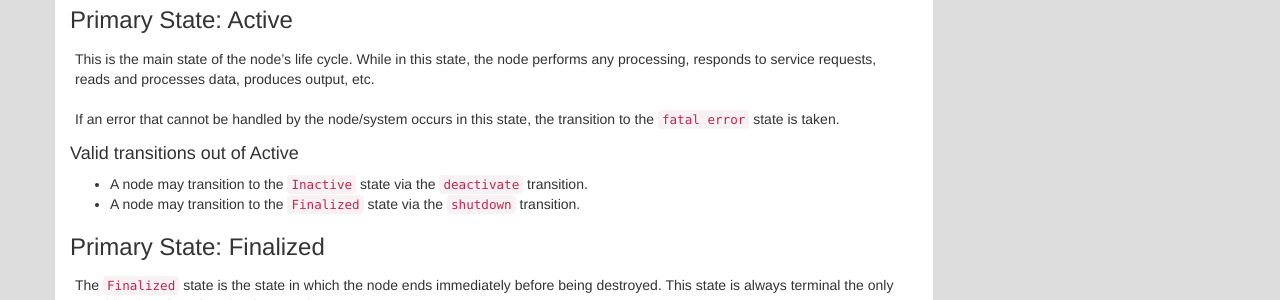
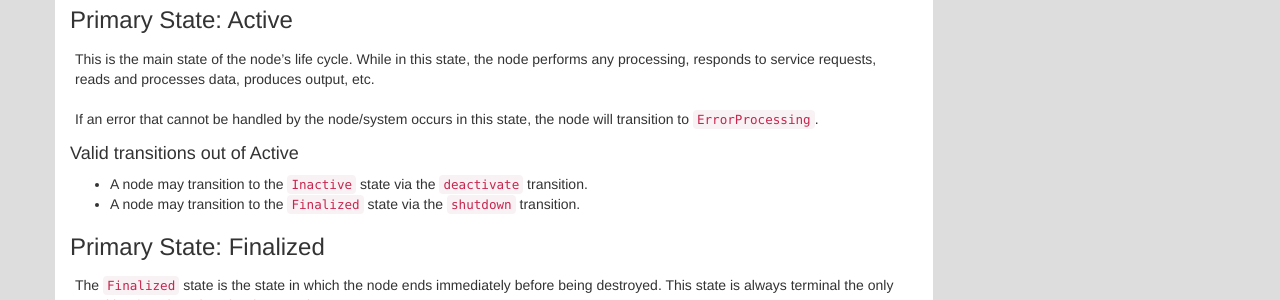
Before and after one commit to ros2/design, a Jekyll site: the page built from articles/node_lifecycle.md, in a window 1280 px wide and 900 px high, scrolled down 2499 px. Shown: the part 149-449 px from the top of the window. Built offline with Jekyll 4.4.1, drawn with Linux system fonts in a browser that asks for light colours; nearby versions of some CDN libraries.

Commit message:
update old reference to fatal error state now ErrorProcessing. Fixes #108

```diff
--- a/articles/node_lifecycle.md
+++ b/articles/node_lifecycle.md
@@ -100,7 +100,7 @@ Any managed service requests to a node in the inactive state will not be answere
 This is the main state of the node's life cycle.
 While in this state, the node performs any processing, responds to service requests, reads and processes data, produces output, etc.
 
-If an error that cannot be handled by the node/system occurs in this state, the transition to the `fatal error` state is taken.
+If an error that cannot be handled by the node/system occurs in this state, the node will transition to `ErrorProcessing`.
 
 #### Valid transitions out of Active
 
```
